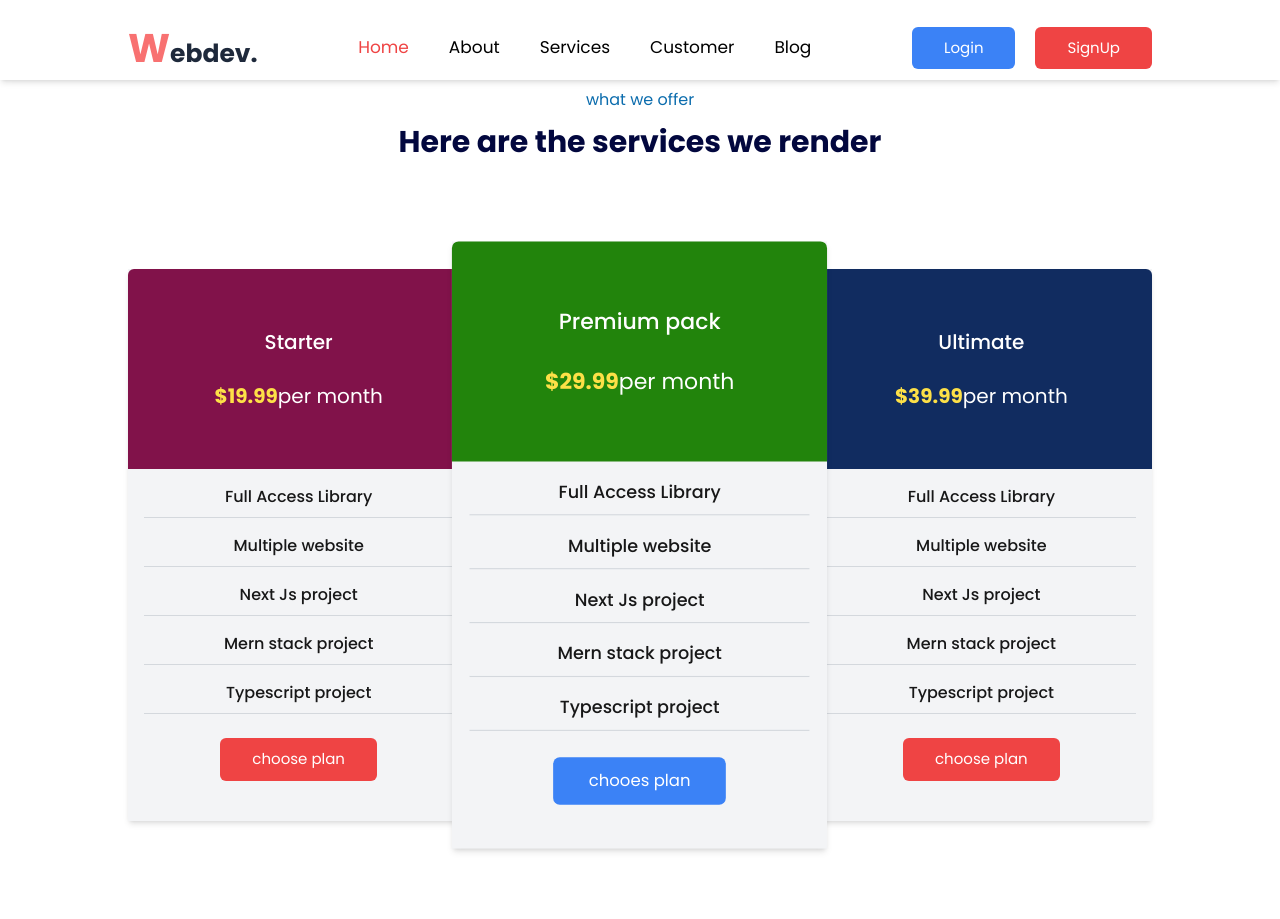
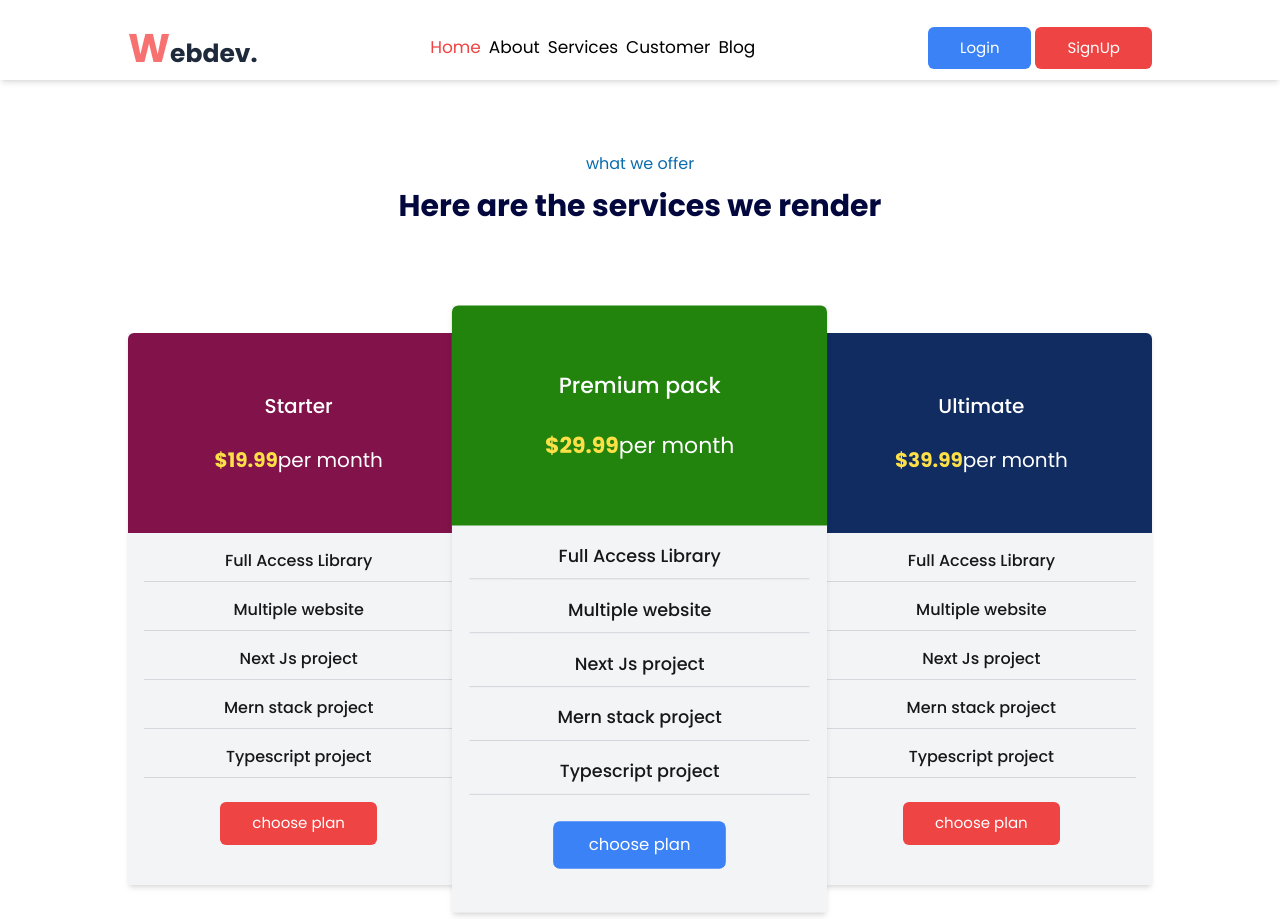
Before and after one commit to ferdy777/agency, a Next.js app: page /services in a window 1280 px wide. Shown: the top 919 px of the page. Built offline with nearby package versions, Linux system fonts and the light colour scheme.

Commit message:
second commit

```diff
--- a/app/components/About.tsx
+++ b/app/components/About.tsx
@@ -4,7 +4,7 @@ import SectionHeading from "./SectionHeading/SectionHeading";
 
 const About = () => {
   return (
-    <div className="pt-[5rem] pb-[3rem]">
+    <div className="xl:mt-[9rem]">
       <SectionHeading
         headingPrimary="All About Us"
         headingMini="Deal for your business"
--- a/app/components/Hero/Hero.tsx
+++ b/app/components/Hero/Hero.tsx
@@ -3,6 +3,7 @@ import ButtonBlue from "../Button/ButtonBlue";
 import ButtonRed from "../Button/ButtonRed";
 import HeroImg from "@/public/images/hero.svg";
 import Image from "next/image";
+import Link from "next/link";
 const Hero = () => {
   return (
     <div className="h-[70vh] lg:h-[88vh] md:h-[80vh] sm-[75vh] flex elex-col justify-center items-center">
@@ -28,15 +29,15 @@ const Hero = () => {
             data-aos-delay="400"
             className="flex items-center space-x-4 md:space-x-6"
           >
-            <ButtonBlue text="Get Started" />
-            <ButtonRed text="Explore Features" />
+            <Link href="/signup">
+              <ButtonBlue text="Get started" />
+            </Link>
+            <Link href="/form">
+              <ButtonRed text="Features" />
+            </Link>
           </div>
         </div>
-        <div
-          data-aos="fade-left"
-          data-aos-delay="600"
-          className="hidden col-span-3 sm:block"
-        >
+        <div data-aos="fade-left" data-aos-delay="600" className="col-span-3 ">
           <Image src={HeroImg} alt="Heroimg " />
         </div>
       </div>
--- a/app/components/Home.tsx
+++ b/app/components/Home.tsx
@@ -21,7 +21,7 @@ const Home = () => {
     });
   }, []);
   return (
-    <div className="pt-[6rem]">
+    <div>
       <Hero />
       <div className="pt-[5rem] pb-[3rem]">
         <SectionHeading
--- a/app/components/Navigation/Nav.tsx
+++ b/app/components/Navigation/Nav.tsx
@@ -15,13 +15,13 @@ interface props {
 const nav = ({ openNav }: props) => {
   return (
     <div className="bg-white w-full h-[10vh] fixed z-[1000] shadow-md">
-      <div className="flex lg:max-w-[80%] mx-auto justify-between items-center z-[1000] space-x-2 max-w-[90%]   ">
+      <div className="flex mx-auto  justify-between items-center z-[1000] space-x-1 max-w-[80%]">
         <h1 className="text-[16px] md:text-[25px] font-bold text-slate-800">
           <span className="text-red-400 text-[27px] md:text-[40px]">W</span>
           <span>ebdev.</span>
         </h1>
-        <div className=" w-[85%] mx-auto h-[12vh] flex justify-between items-center">
-          <ul className="hidden lg:flex items-center mx-auto space-x-10">
+        <div className="w-[80%] mx-auto h-[12vh] flex justify-between items-center">
+          <ul className="hidden sm:flex items-center mx-auto space-x-2">
             <li className="text-[17px] text-red-500 cursor-pointer">
               <Link href="/">Home</Link>
             </li>
@@ -39,7 +39,7 @@ const nav = ({ openNav }: props) => {
             </li>
           </ul>
         </div>
-        <div className="flex items-center space-x-2 md:space-x-5">
+        <div className="flex items-center space-x-1">
           <Link href="/form">
             <ButtonBlue text="Login" />
           </Link>
@@ -49,7 +49,7 @@ const nav = ({ openNav }: props) => {
 
           <Bars3BottomRightIcon
             onClick={openNav}
-            className="w-[1.5rem] lg:hidden h-[1.5rem] text-slate-900 cursor-pointer"
+            className="w-[1.5rem] sm:hidden h-[1.5rem] text-slate-900 cursor-pointer"
           />
         </div>
       </div>
--- a/app/components/Price/PriceCard.tsx
+++ b/app/components/Price/PriceCard.tsx
@@ -2,6 +2,7 @@
 import React from "react";
 import ButtonRed from "../Button/ButtonRed";
 import ButtonBlue from "../Button/ButtonBlue";
+import Link from "next/link";
 
 interface Props {
   bg: string;
@@ -40,8 +41,16 @@ const PriceCard = ({ bg, num, plan, price }: Props) => {
           Typescript project
         </p>
         <div className="mt-[1.5rem] mb-[1.5rem] text-center">
-          {num != "2" && <ButtonRed text="choose plan" />}
-          {num == "2" && <ButtonBlue text="chooes plan" />}
+          {num != "2" && (
+            <Link href="/about">
+              <ButtonRed text="choose plan" />
+            </Link>
+          )}
+          {num == "2" && (
+            <Link href="/about">
+              <ButtonBlue text="choose plan" />
+            </Link>
+          )}
         </div>
       </div>
     </div>
--- a/app/components/Services.tsx
+++ b/app/components/Services.tsx
@@ -5,7 +5,7 @@ import SectionHeading from "../components/SectionHeading/SectionHeading";
 const Services = () => {
   return (
     <div>
-      <div className="pt-[5rem] pb-[3rem]">
+      <div className="xl:mt-[9rem]">
         <SectionHeading
           headingPrimary="Here are the services we render"
           headingMini="what we offer"
--- a/app/form/page.tsx
+++ b/app/form/page.tsx
@@ -3,7 +3,7 @@ import Form from "../components/Form";
 
 const page = () => {
   return (
-    <div className="pt-[7rem]">
+    <div className="pt-[6rem]">
       <Form />
     </div>
   );
--- a/app/layout.tsx
+++ b/app/layout.tsx
@@ -22,9 +22,9 @@ export default function RootLayout({
   return (
     <html lang="en">
       <body className={poppins.className}>
-        <div className="overflow-hidden">
+        <div className="overflow-hidden ">
           <ResponsiveNav />
-          {children}
+          <div className="sm:mt-[6rem] mt-[10rem] xl:mt-[1rem]">{children}</div>
           <Footer />
         </div>
       </body>
--- a/app/signup/page.tsx
+++ b/app/signup/page.tsx
@@ -3,7 +3,7 @@ import SignForm from "../components/SignForm";
 
 const page = () => {
   return (
-    <div className="pt-[5rem]">
+    <div className="pt-[1rem]">
       <SignForm />
     </div>
   );
```
